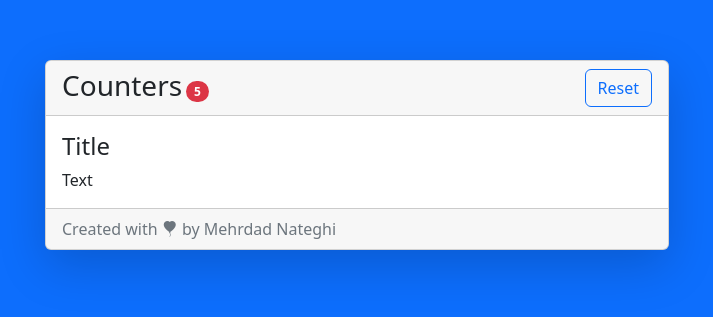
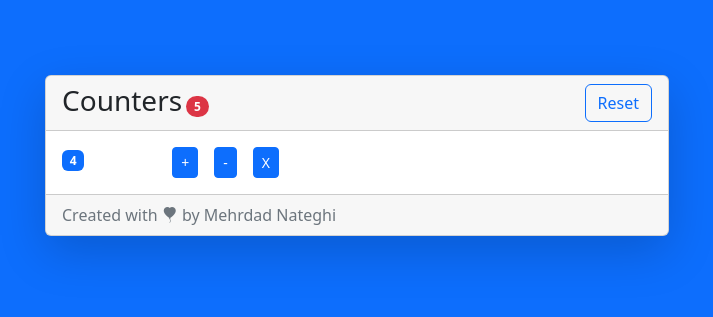
Before and after one commit to mehrdad-nateghi/react-projects, a React (Create React App) app in the folder 01-Counter/: page / in a window 1280 px wide. Shown: the part 261-578 px from the top of the page, without its empty margins (283-996 px from the left). Built offline with nearby package versions, Linux system fonts and the light colour scheme.

Commit message:
scaffold counter component

```diff
--- a/01-Counter/src/App.js
+++ b/01-Counter/src/App.js
@@ -1,12 +1,12 @@
 import React, { Component } from "react";
-import Card from "./components/Card";
+import Counters from "./components/counter/Counters";
 
 export default class App extends Component {
   render() {
     return (
       <div className="min-vh-100 p-3 bg-primary">
         <div className="d-flex align-items-center justify-content-center min-vh-100">
-          <Card />
+          <Counters />
         </div>
       </div>
     );
--- a/01-Counter/src/components/Card.js
+++ /dev/null
@@ -1,31 +0,0 @@
-import React, { Component } from "react";
-
-export default class Card extends Component {
-  render() {
-    return (
-      <div className="card shadow-lg w-50">
-        <div className="card-header">
-          <h3 className="d-inline">Counters</h3>
-
-          <span className="d-inline">
-            <span className="badge rounded-pill bg-danger mx-1">5</span>
-          </span>
-
-          <h3 className="d-inline">
-            <button type="button" className="btn btn-outline-primary float-end">
-              Reset
-            </button>
-          </h3>
-        </div>
-        <div className="card-body">
-          <h4 className="card-title">Title</h4>
-          <p className="card-text">Text</p>
-        </div>
-        <div className="card-footer text-muted">
-          Created with <i className="bi bi-balloon-heart-fill"></i> by Mehrdad
-          Nateghi
-        </div>
-      </div>
-    );
-  }
-}
--- /dev/null
+++ b/01-Counter/src/components/counter/Counter.js
@@ -0,0 +1,20 @@
+import React, { Component } from "react";
+
+export default class Counter extends Component {
+  render() {
+    return (
+      <div className="card-body">
+        <div className="row">
+          <div className="col-md-2">
+            <span className="badge bg-primary">4</span>
+          </div>
+          <div className="col-md-10">
+            <button className="btn btn-sm btn-primary mx-2">+</button>
+            <button className="btn btn-sm btn-primary mx-2">-</button>
+            <button className="btn btn-sm btn-primary mx-2">X</button>
+          </div>
+        </div>
+      </div>
+    );
+  }
+}
--- /dev/null
+++ b/01-Counter/src/components/counter/Counters.js
@@ -0,0 +1,16 @@
+import React, { Component } from "react";
+import Header from "./Header";
+import Counter from "./Counter";
+import Footer from "./Footer";
+
+export default class Counters extends Component {
+  render() {
+    return (
+      <div className="card shadow-lg w-50">
+        <Header />
+        <Counter />
+        <Footer />
+      </div>
+    );
+  }
+}
--- /dev/null
+++ b/01-Counter/src/components/counter/Footer.js
@@ -0,0 +1,12 @@
+import React, { Component } from "react";
+
+export default class Footer extends Component {
+  render() {
+    return (
+      <div className="card-footer text-muted">
+        Created with <i className="bi bi-balloon-heart-fill"></i> by Mehrdad
+        Nateghi
+      </div>
+    );
+  }
+}
--- /dev/null
+++ b/01-Counter/src/components/counter/Header.js
@@ -0,0 +1,21 @@
+import React, { Component } from "react";
+
+export default class Header extends Component {
+  render() {
+    return (
+      <div className="card-header">
+        <h3 className="d-inline">Counters</h3>
+
+        <span className="d-inline">
+          <span className="badge rounded-pill bg-danger mx-1">5</span>
+        </span>
+
+        <h3 className="d-inline">
+          <button type="button" className="btn btn-outline-primary float-end">
+            Reset
+          </button>
+        </h3>
+      </div>
+    );
+  }
+}
```
